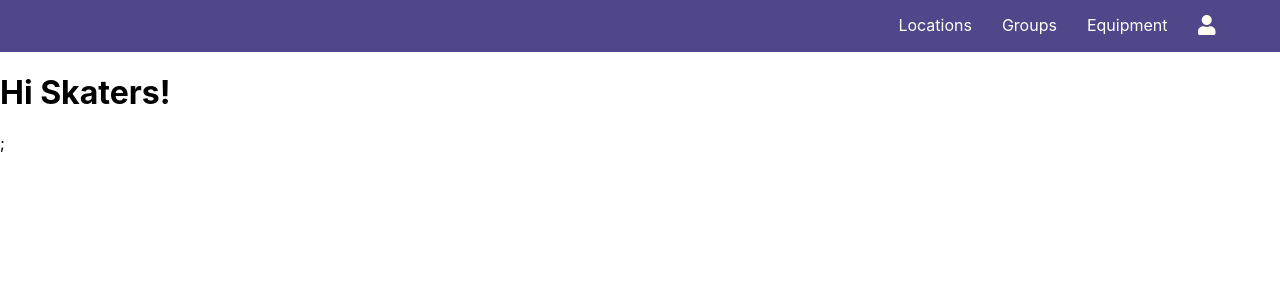
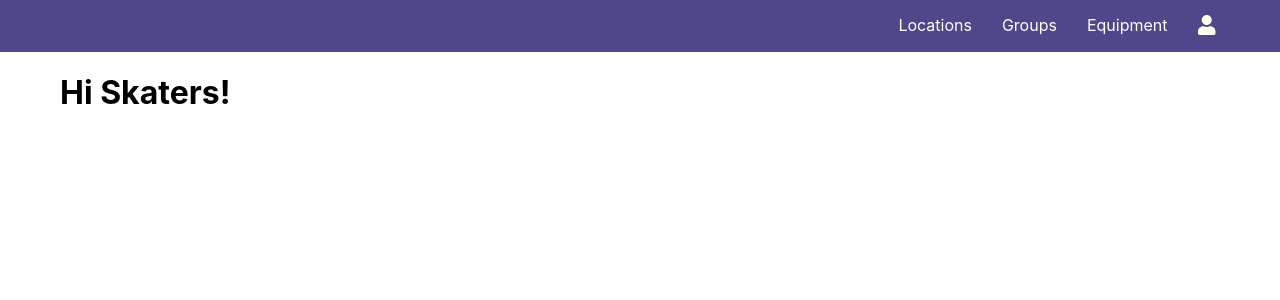
Before and after one commit to sadie-walker/skate-uk, a Next.js app: page / in a window 1280 px wide. Shown: the top 300 px of the page. Built offline with nearby package versions, Linux system fonts and the light colour scheme.

Commit message:
split Layout component into header and main and add container to main within Layout

```diff
--- a/src/components/Layout.js
+++ b/src/components/Layout.js
@@ -1,11 +1,14 @@
 import React from "react";
 import Navigation from "./Navigation";
+import styles from "../styles/Layout.module.css";
 
 const Layout = (props) => {
 	return (
 		<>
-			<Navigation />
-			{props.children}
+			<header>
+				<Navigation />
+			</header>
+			<main className={styles.container}>{props.children}</main>
 		</>
 	);
 };
--- a/src/pages/_app.js
+++ b/src/pages/_app.js
@@ -4,7 +4,7 @@ import "../styles/globals.css";
 function MyApp({ Component, pageProps }) {
 	return (
 		<Layout>
-			<Component {...pageProps} />;
+			<Component {...pageProps} />
 		</Layout>
 	);
 }
--- /dev/null
+++ b/src/styles/Layout.module.css
@@ -0,0 +1,5 @@
+.container {
+	max-width: 1200px;
+	margin: auto;
+	padding: 0 20px;
+}
```
